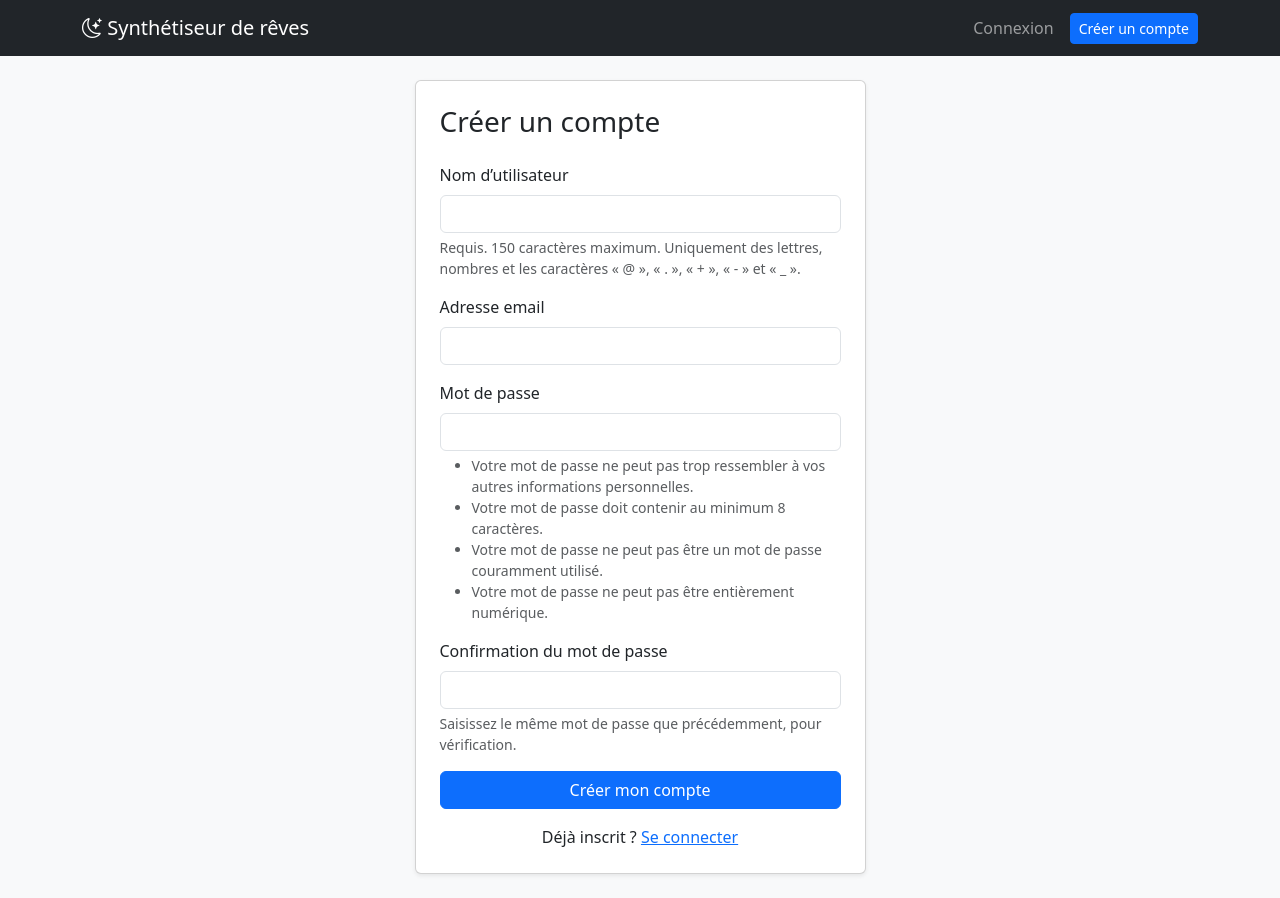
After one commit to Zaza9216/synthetiseur-de-reves, a Django app: page /comptes/inscription/ in a window 1280 px wide. The commit adds this page. Run offline with Django 5.2, Linux system fonts and the light colour scheme.

Commit message:
feat(accounts): inscription, connexion et déconnexion
- Modèle User personnalisé (email unique obligatoire) dès le départ
- Inscription avec validation de robustesse du mot de passe, email normalisé
- Connexion / déconnexion (déconnexion en POST, protégée par CSRF)
- Barre de navigation selon l'état de connexion, formulaires Bootstrap accessibles

```diff
--- /dev/null
+++ b/accounts/forms.py
@@ -0,0 +1,32 @@
+"""Formulaires de l'application ``accounts``."""
+
+from django.contrib.auth.forms import UserCreationForm
+from django.core.exceptions import ValidationError
+
+from accounts.models import User
+
+
+class SignUpForm(UserCreationForm):
+    """Formulaire d'inscription : identifiant, email et mot de passe confirmé.
+
+    Les règles de robustesse du mot de passe (``AUTH_PASSWORD_VALIDATORS``)
+    sont appliquées automatiquement par ``UserCreationForm``.
+    """
+
+    class Meta(UserCreationForm.Meta):
+        model = User
+        fields = ("username", "email")
+
+    def clean_email(self) -> str:
+        """Normalise l'email en minuscules et vérifie qu'il n'est pas déjà utilisé.
+
+        Returns:
+            L'email normalisé.
+
+        Raises:
+            ValidationError: Si un compte utilise déjà cet email.
+        """
+        email = self.cleaned_data["email"].strip().lower()
+        if User.objects.filter(email__iexact=email).exists():
+            raise ValidationError("Un compte existe déjà avec cette adresse email.")
+        return email
--- /dev/null
+++ b/accounts/models.py
@@ -0,0 +1,19 @@
+"""Modèle utilisateur du projet."""
+
+from django.contrib.auth.models import AbstractUser
+from django.db import models
+
+
+class User(AbstractUser):
+    """Utilisateur de l'application.
+
+    Modèle personnalisé dès le départ (recommandation officielle de Django) :
+    il permet de faire évoluer le profil plus tard sans migration complexe.
+    L'email est obligatoire et unique.
+    """
+
+    email = models.EmailField("adresse email", unique=True)
+
+    def __str__(self) -> str:
+        """Retourne l'identifiant de l'utilisateur."""
+        return self.username
--- /dev/null
+++ b/accounts/templates/registration/signup.html
@@ -0,0 +1,23 @@
+{% extends "base.html" %}
+
+{% block title %}Inscription · Synthétiseur de rêves{% endblock %}
+
+{% block content %}
+<div class="row justify-content-center">
+  <div class="col-md-6 col-lg-5">
+    <div class="card shadow-sm">
+      <div class="card-body p-4">
+        <h1 class="h3 mb-4">Créer un compte</h1>
+        <form method="post" novalidate>
+          {% csrf_token %}
+          {% include "includes/form_fields.html" %}
+          <button type="submit" class="btn btn-primary w-100">Créer mon compte</button>
+        </form>
+        <p class="mt-3 mb-0 text-center">
+          Déjà inscrit ? <a href="{% url 'accounts:login' %}">Se connecter</a>
+        </p>
+      </div>
+    </div>
+  </div>
+</div>
+{% endblock %}
--- /dev/null
+++ b/accounts/urls.py
@@ -0,0 +1,18 @@
+"""Routes de l'application ``accounts``."""
+
+from django.contrib.auth import views as auth_views
+from django.urls import path
+
+from accounts import views
+
+app_name = "accounts"
+
+urlpatterns = [
+    path("inscription/", views.signup, name="signup"),
+    path(
+        "connexion/",
+        auth_views.LoginView.as_view(redirect_authenticated_user=True),
+        name="login",
+    ),
+    path("deconnexion/", auth_views.LogoutView.as_view(), name="logout"),
+]
--- /dev/null
+++ b/accounts/views.py
@@ -0,0 +1,37 @@
+"""Vues de l'application ``accounts``."""
+
+import logging
+
+from django.conf import settings
+from django.contrib import messages
+from django.contrib.auth import login
+from django.http import HttpRequest, HttpResponse
+from django.shortcuts import redirect, render
+
+from accounts.forms import SignUpForm
+
+logger = logging.getLogger(__name__)
+
+
+def signup(request: HttpRequest) -> HttpResponse:
+    """Inscrit un nouvel utilisateur puis le connecte directement.
+
+    Args:
+        request: Requête HTTP entrante.
+
+    Returns:
+        Le formulaire d'inscription (GET ou erreurs de saisie), ou une
+        redirection vers l'espace personnel après inscription réussie.
+    """
+    if request.user.is_authenticated:
+        return redirect(settings.LOGIN_REDIRECT_URL)
+
+    form = SignUpForm(request.POST or None)
+    if request.method == "POST" and form.is_valid():
+        user = form.save()
+        login(request, user)
+        logger.info("Nouvel utilisateur inscrit (id=%s)", user.pk)
+        messages.success(request, f"Bienvenue {user.username} ! Votre compte est créé.")
+        return redirect(settings.LOGIN_REDIRECT_URL)
+
+    return render(request, "registration/signup.html", {"form": form})
--- a/config/settings.py
+++ b/config/settings.py
@@ -48,6 +48,7 @@ INSTALLED_APPS = [
     "django.contrib.staticfiles",
     # Applications du projet
     "core",
+    "accounts",
 ]
 
 MIDDLEWARE = [
@@ -89,6 +90,11 @@ DATABASES["default"]["CONN_MAX_AGE"] = 60
 DEFAULT_AUTO_FIELD = "django.db.models.BigAutoField"
 
 # --- Authentification ----------------------------------------------------------
+AUTH_USER_MODEL = "accounts.User"
+LOGIN_URL = "accounts:login"
+LOGIN_REDIRECT_URL = "core:home"
+LOGOUT_REDIRECT_URL = "core:home"
+
 AUTH_PASSWORD_VALIDATORS = [
     {"NAME": "django.contrib.auth.password_validation.UserAttributeSimilarityValidator"},
     {"NAME": "django.contrib.auth.password_validation.MinimumLengthValidator"},
--- a/config/urls.py
+++ b/config/urls.py
@@ -7,6 +7,7 @@ from django.urls import include, path
 
 urlpatterns = [
     path("admin/", admin.site.urls),
+    path("comptes/", include("accounts.urls")),
     path("", include("core.urls")),
 ]
 
--- a/templates/base.html
+++ b/templates/base.html
@@ -14,6 +14,21 @@
       <a class="navbar-brand" href="{% url 'core:home' %}">
         <i class="bi bi-moon-stars"></i> Synthétiseur de rêves
       </a>
+      <div class="navbar-nav ms-auto align-items-center gap-2">
+        {% if user.is_authenticated %}
+          {% block nav_links %}{% endblock %}
+          <span class="navbar-text text-light d-none d-sm-inline">
+            <i class="bi bi-person-circle"></i> {{ user.username }}
+          </span>
+          <form method="post" action="{% url 'accounts:logout' %}" class="d-inline">
+            {% csrf_token %}
+            <button type="submit" class="btn btn-outline-light btn-sm">Déconnexion</button>
+          </form>
+        {% else %}
+          <a class="nav-link" href="{% url 'accounts:login' %}">Connexion</a>
+          <a class="btn btn-primary btn-sm" href="{% url 'accounts:signup' %}">Créer un compte</a>
+        {% endif %}
+      </div>
     </div>
   </nav>
 
--- /dev/null
+++ b/templates/includes/form_fields.html
@@ -0,0 +1,26 @@
+{# Affiche les champs d'un formulaire Django avec le style Bootstrap et les erreurs accessibles. #}
+{% if form.non_field_errors %}
+  <div class="alert alert-danger" role="alert">
+    {% for error in form.non_field_errors %}<div>{{ error }}</div>{% endfor %}
+  </div>
+{% endif %}
+{% for field in form %}
+  <div class="mb-3">
+    <label for="{{ field.id_for_label }}" class="form-label">{{ field.label }}</label>
+    <input type="{{ field.field.widget.input_type|default:'text' }}"
+           name="{{ field.html_name }}"
+           id="{{ field.id_for_label }}"
+           class="form-control{% if field.errors %} is-invalid{% endif %}"
+           {% if field.value and field.field.widget.input_type != 'password' %}value="{{ field.value }}"{% endif %}
+           {% if field.field.required %}required{% endif %}
+           {% if field.errors %}aria-invalid="true" aria-describedby="{{ field.id_for_label }}-errors"{% elif field.help_text %}aria-describedby="{{ field.id_for_label }}-help"{% endif %}
+           {% if field.field.widget.attrs.autocomplete %}autocomplete="{{ field.field.widget.attrs.autocomplete }}"{% endif %}>
+    {% if field.errors %}
+      <div class="invalid-feedback" id="{{ field.id_for_label }}-errors">
+        {% for error in field.errors %}<div>{{ error }}</div>{% endfor %}
+      </div>
+    {% elif field.help_text %}
+      <div class="form-text" id="{{ field.id_for_label }}-help">{{ field.help_text|safe }}</div>
+    {% endif %}
+  </div>
+{% endfor %}
```
Also changed, not shown: accounts/admin.py (added, +8 -0 lines), accounts/apps.py (added, +11 -0 lines), accounts/templates/registration/login.html (added, +24 -0 lines), core/templates/core/home.html (+8 -0 lines), accounts/__init__.py (added), accounts/migrations/0001_initial.py (added), accounts/migrations/__init__.py (added).
